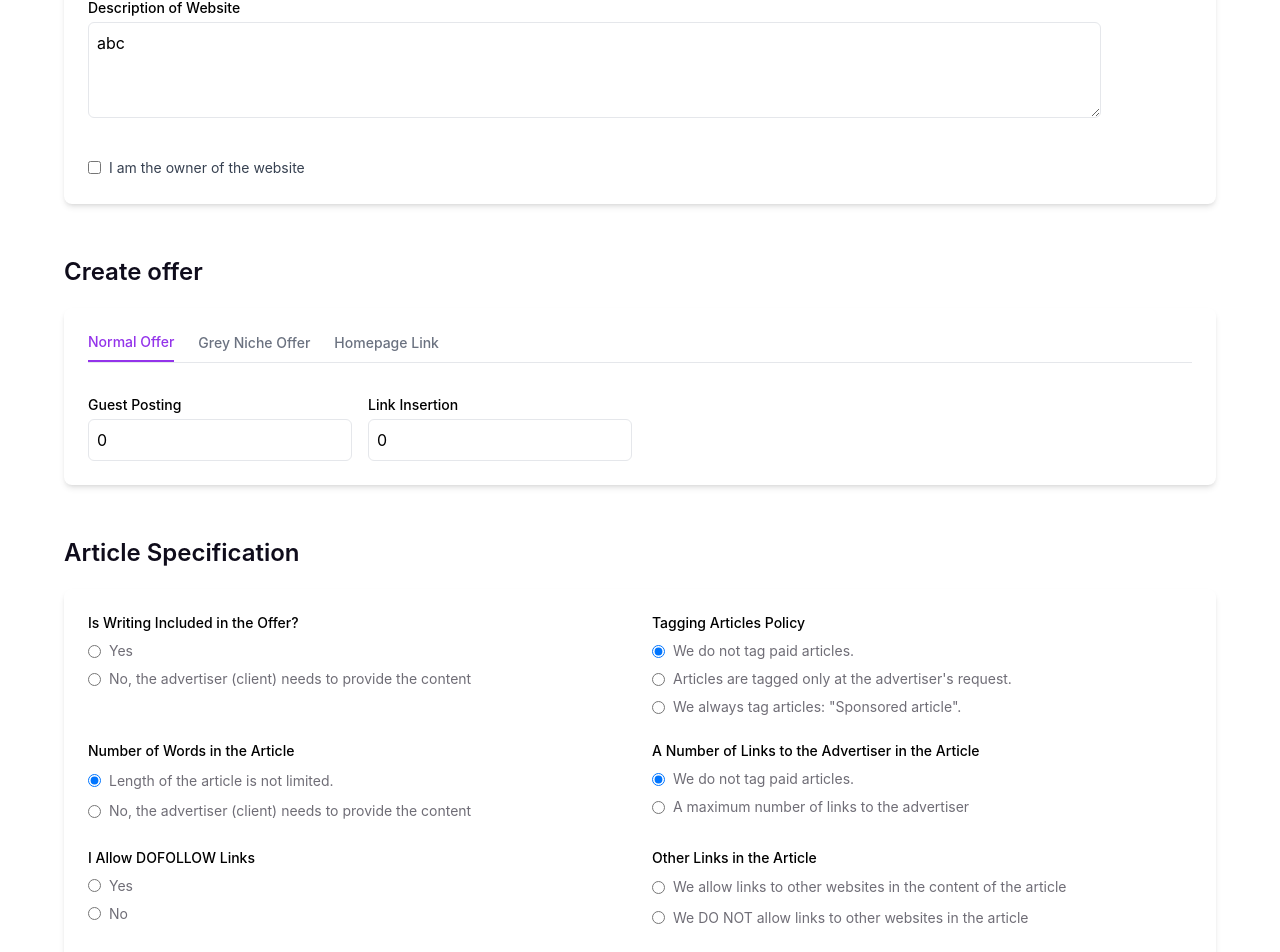
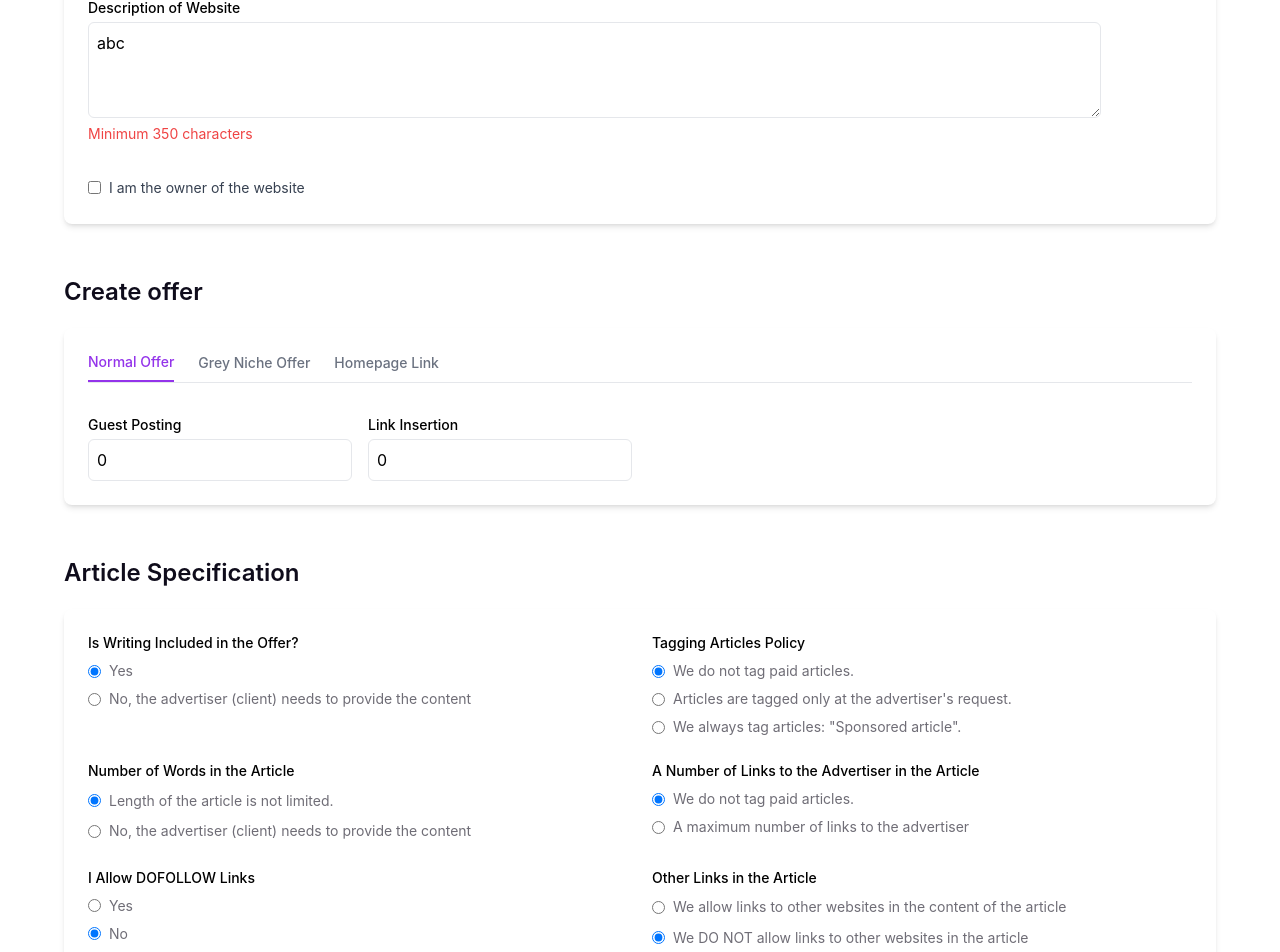
Before and after one commit to souvikotaku/backlink-marketplace, a React (Create React App) app: page /edit/1 in a window 1280 px wide. Shown: the part 1138-2090 px from the top of the page. Built offline with nearby package versions, Linux system fonts and the light colour scheme.

Commit message:
solved form validtion issues

```diff
--- a/src/components/ArticleSpecification.tsx
+++ b/src/components/ArticleSpecification.tsx
@@ -1,7 +1,5 @@
-import React, { useEffect } from 'react';
-import { useForm, Controller } from 'react-hook-form';
-import { zodResolver } from '@hookform/resolvers/zod';
-import * as z from 'zod';
+import React from 'react';
+import { useForm } from 'react-hook-form';
 import './style.css';
 
 const ArticleSpecification: React.FC<any> = ({
@@ -11,6 +9,8 @@ const ArticleSpecification: React.FC<any> = ({
   articleLengthOption,
   advertiserLinksOption,
 }: any) => {
+  // Convert string value to boolean for proper comparison
+
   return (
     <>
       <h3 className='font-semibold text-gray-700 mb-4 mt-12 detailhighfont'>
@@ -26,7 +26,7 @@ const ArticleSpecification: React.FC<any> = ({
               <input
                 type='radio'
                 {...register('isWritingIncluded')}
-                value='true'
+                value='yes'
                 className='form-radio'
               />
               <span className='ml-2 radiofontinside'>Yes</span>
@@ -35,7 +35,7 @@ const ArticleSpecification: React.FC<any> = ({
               <input
                 type='radio'
                 {...register('isWritingIncluded')}
-                value='false'
+                value='no'
                 className='form-radio'
               />
               <span className='ml-2 radiofontinside'>
@@ -45,7 +45,7 @@ const ArticleSpecification: React.FC<any> = ({
           </div>
         </div>
 
-        {isWritingIncluded && (
+        {isWritingIncluded === 'yes' && (
           <>
             <div>
               <label className='block text-sm font-medium mb-1'>
@@ -210,7 +210,7 @@ const ArticleSpecification: React.FC<any> = ({
                   <input
                     type='radio'
                     {...register('allowDofollow')}
-                    value='true'
+                    value='yes'
                     className='form-radio'
                   />
                   <span className='ml-2 radiofontinside'>Yes</span>
@@ -219,7 +219,7 @@ const ArticleSpecification: React.FC<any> = ({
                   <input
                     type='radio'
                     {...register('allowDofollow')}
-                    value='false'
+                    value='no'
                     className='form-radio'
                   />
                   <span className='ml-2 radiofontinside'>No</span>
@@ -236,7 +236,7 @@ const ArticleSpecification: React.FC<any> = ({
                   <input
                     type='radio'
                     {...register('otherLinks')}
-                    value='true'
+                    value='yes'
                     className='form-radio'
                   />
                   <span className='ml-2 radiofontinside'>
@@ -248,7 +248,7 @@ const ArticleSpecification: React.FC<any> = ({
                   <input
                     type='radio'
                     {...register('otherLinks')}
-                    value='false'
+                    value='no'
                     className='form-radio'
                   />
                   <span className='ml-2 radiofontinside'>
--- a/src/components/WebsiteDetails.tsx
+++ b/src/components/WebsiteDetails.tsx
@@ -22,7 +22,10 @@ const formSchema = z.object({
   country: z.string().min(1, 'Country is required'),
   language: z.string().min(1, 'Language is required'),
   category: z.array(z.string()).min(1, 'At least one category is required'),
-  description: z.string().min(1, 'Description is required'),
+  description: z
+    .string()
+    .min(350, 'Minimum 350 characters')
+    .min(1, 'Description is required'),
   isOwner: z.boolean().optional(),
 
   // Offer Form
@@ -53,17 +56,17 @@ const formSchema = z.object({
   ]),
 
   // Article Specification
-  isWritingIncluded: z.boolean(),
+  isWritingIncluded: z.string(),
   articleLengthOption: z.string().optional(),
   articleWordsMinSpec: z.number().min(0).optional(),
   articleWordsMaxSpec: z.number().min(0).optional(),
-  allowDofollow: z.boolean(),
+  allowDofollow: z.string(),
   linkType: z.string(),
   taggingPolicy: z.string(),
   advertiserLinksOption: z.string(),
   advertiserLinksMin: z.number().min(0).optional(),
   advertiserLinksMax: z.number().min(0).optional(),
-  otherLinks: z.boolean(),
+  otherLinks: z.string(),
   articleDescription: z.string().min(1, 'Description is required').optional(),
 });
 
@@ -109,17 +112,17 @@ const WebsiteDetailsPage: React.FC = () => {
       articleLinksMax: 0,
       samePriceForAllNiches: false,
       greyNichePrice: 0,
-      isWritingIncluded: true,
+      isWritingIncluded: 'yes',
       articleLengthOption: 'notLimited',
       articleWordsMinSpec: undefined,
       articleWordsMaxSpec: undefined,
-      allowDofollow: false,
+      allowDofollow: 'no',
       linkType: 'brandOnly',
       taggingPolicy: 'noTag',
       advertiserLinksOption: 'noTag',
       advertiserLinksMin: undefined,
       advertiserLinksMax: undefined,
-      otherLinks: false,
+      otherLinks: 'no',
       articleDescription: '',
     },
     mode: 'onChange',
@@ -161,6 +164,24 @@ const WebsiteDetailsPage: React.FC = () => {
         articleWordsMinSpec: websiteToEdit.articleWordsMin ?? undefined,
         articleWordsMaxSpec: websiteToEdit.articleWordsMax ?? undefined,
         articleDescription: websiteToEdit.articleDescription ?? '',
+        otherLinks:
+          typeof websiteToEdit.otherLinks === 'string'
+            ? websiteToEdit.otherLinks
+            : websiteToEdit.otherLinks === true
+            ? 'yes'
+            : 'no',
+        isWritingIncluded:
+          typeof websiteToEdit.isWritingIncluded === 'string'
+            ? websiteToEdit.isWritingIncluded
+            : websiteToEdit.isWritingIncluded === true
+            ? 'yes'
+            : 'no',
+        allowDofollow:
+          typeof websiteToEdit.allowDofollow === 'string'
+            ? websiteToEdit.allowDofollow
+            : websiteToEdit.allowDofollow === true
+            ? 'yes'
+            : 'no',
       });
       trigger();
     } else {
@@ -228,7 +249,7 @@ const WebsiteDetailsPage: React.FC = () => {
       trigger();
       return;
     }
-    const websiteData = {
+    const websiteData: any = {
       ...data,
       articleWordsMin: data.articleWordsMinSpec,
       articleWordsMax: data.articleWordsMaxSpec,
@@ -323,7 +344,7 @@ const WebsiteDetailsPage: React.FC = () => {
             type='submit'
             className='bg-purple-600 text-white px-4 py-2 rounded-md hover:bg-purple-700 mt-6'
           >
-            Save
+            {id ? 'Update' : 'Save'}
           </button>
         </form>
       </div>
```
